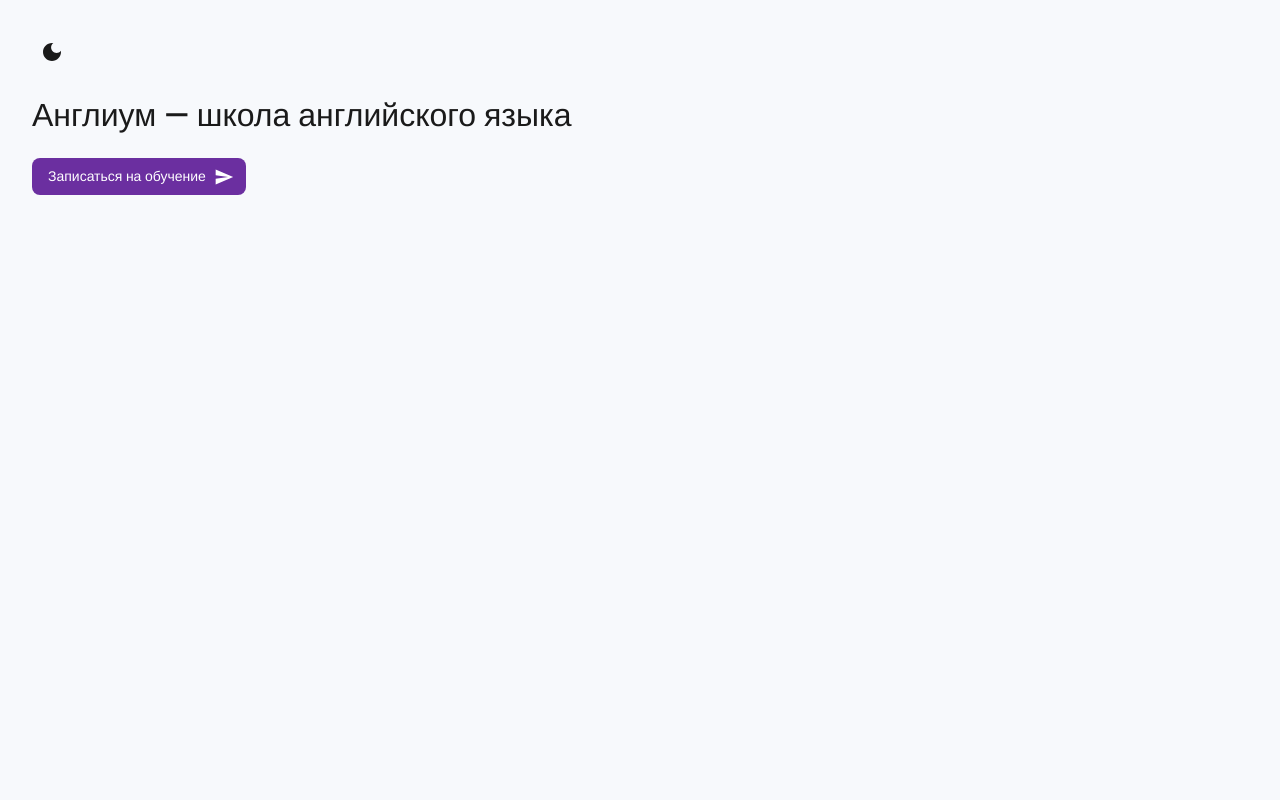
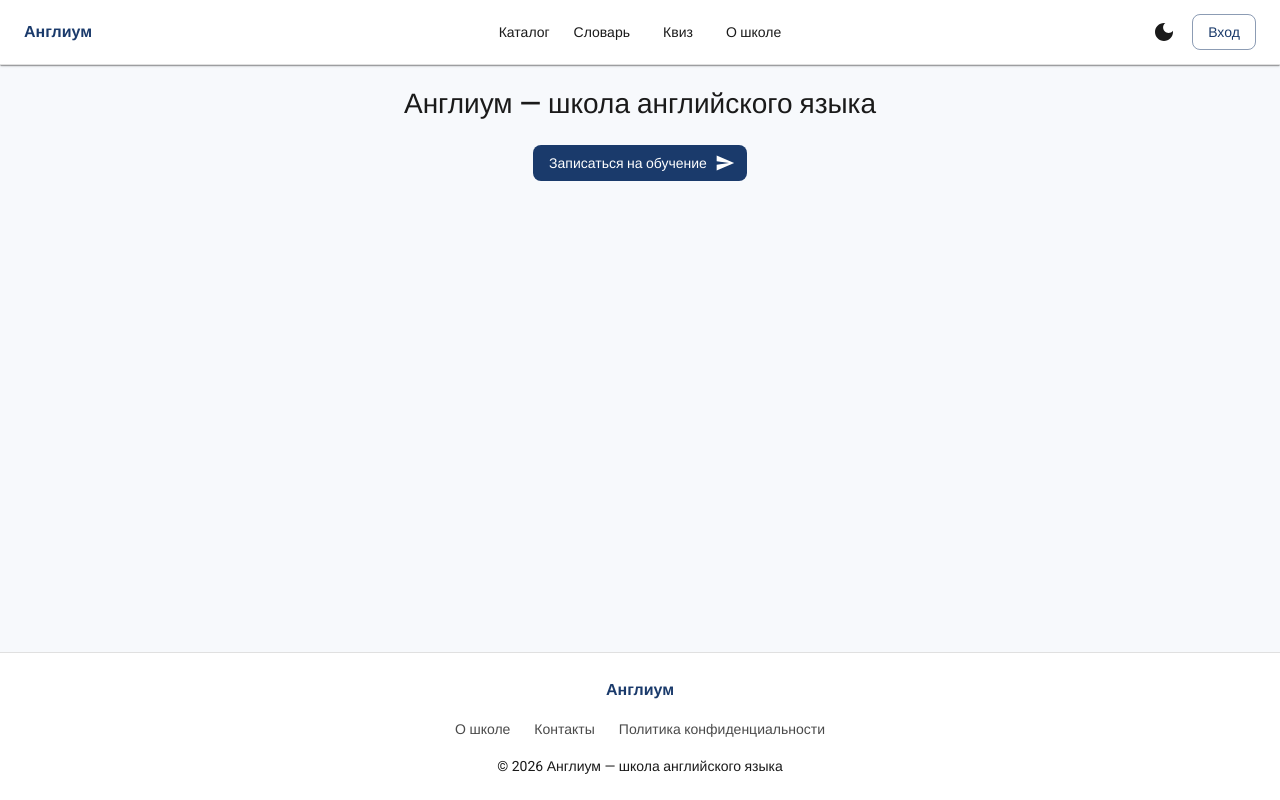
Before and after one commit to Sami-tech1992/anglium, a React (Vite) app: page / in a window 1280 px wide. Built offline with nearby package versions, Linux system fonts and the light colour scheme; a web font is replaced by a local one.

Commit message:
feat(ANG-3.3): connect page layout to app

```diff
--- a/src/app/App.tsx
+++ b/src/app/App.tsx
@@ -1,23 +1,22 @@
-import Tipography from '@mui/material/Typography';
+// src/app/App.tsx
+import Typography from '@mui/material/Typography';
 import Button from '@mui/material/Button';
 import SendIcon from '@mui/icons-material/Send';
 import Stack from '@mui/material/Stack';
-import { ThemeToggle } from '@/shared/ui/ThemeToggle';
+import { PageLayout } from '../shared/layout/PageLayout';
 
 function App() {
   return (
-    <>
-      <Stack spacing={3} sx={{ p: 4, alignItems: 'flex-start' }}>
-        <ThemeToggle />
-
-        <Tipography variant="h2" component="h1">
+    <PageLayout>
+      <Stack spacing={3} sx={{ alignItems: 'center' }}>
+        <Typography variant="h3" component="h1">
           Англиум — школа английского языка
-        </Tipography>
-        <Button variant="contained" color="secondary" endIcon={<SendIcon />}>
+        </Typography>
+        <Button variant="contained" endIcon={<SendIcon />}>
           Записаться на обучение
         </Button>
       </Stack>
-    </>
+    </PageLayout>
   );
 }
 
--- /dev/null
+++ b/src/shared/layout/PageLayout.tsx
@@ -0,0 +1,32 @@
+// src/shared/layout/PageLayout.tsx
+import type { ReactNode } from 'react';
+import Box from '@mui/material/Box';
+import Toolbar from '@mui/material/Toolbar';
+import Container from '@mui/material/Container';
+import { Header } from './Header/Header';
+import { Footer } from './Footer/Footer';
+
+interface PageLayoutProps {
+  children: ReactNode;
+}
+
+export function PageLayout({ children }: PageLayoutProps) {
+  return (
+    <Box sx={{ display: 'flex', flexDirection: 'column', minHeight: '100vh' }}>
+      <Header />
+
+      {/* Отступ под фиксированный AppBar (решение из документации MUI) */}
+      <Toolbar />
+
+      {/* Основная область, которая растягивается */}
+      <Box component="main" sx={{ flex: 1, py: 3 }}>
+        {/* Container ограничивает ширину контента на больших экранах */}
+        <Container maxWidth="lg" sx={{ mx: 'auto' }}>
+          {children}
+        </Container>
+      </Box>
+
+      <Footer />
+    </Box>
+  );
+}
```
